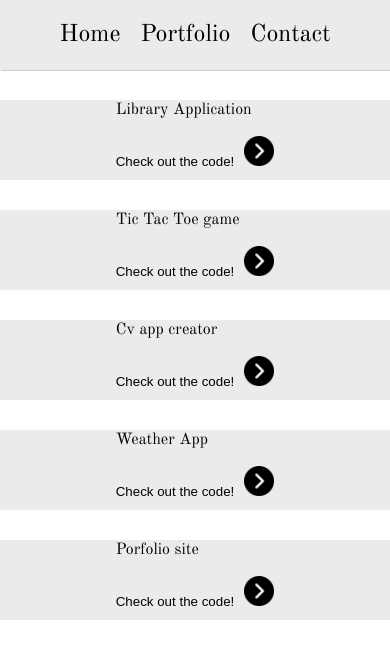
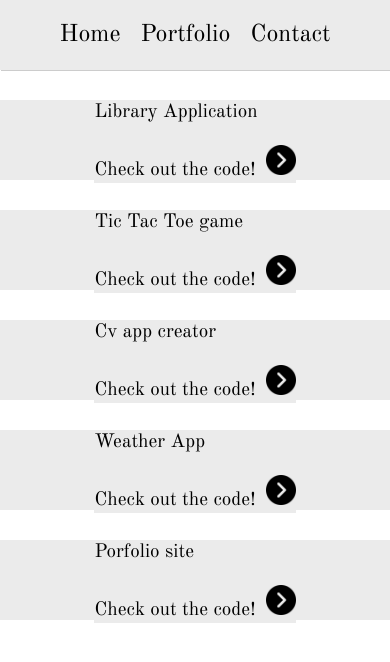
Before and after one commit to a-sha0234/portfolio-site, a React (Create React App) app: page /portfolio in a window 390 px wide. Shown: the top 662 px of the page. Built offline with nearby package versions, Linux system fonts and the light colour scheme.

Commit message:
add comments the different pages and components

```diff
--- a/src/Pages/Contact.js
+++ b/src/Pages/Contact.js
@@ -2,7 +2,7 @@ import React from "react";
 export default function Contact() {
   return (
     <div>
-      <h1>this is contact page</h1>
+      <h1>Get in touch</h1>
     </div>
   );
 }
--- a/src/Pages/Data.js
+++ b/src/Pages/Data.js
@@ -1,3 +1,7 @@
+//-----------------------------------------------------------------------------------------
+// data from github
+//-----------------------------------------------------------------------------------------
+
 const data = [
   {
     id: 1,
--- a/src/Pages/Error.js
+++ b/src/Pages/Error.js
@@ -1,6 +1,10 @@
 import React from "react";
 
 export default function Error() {
+  //-----------------------------------------------------------------------------------------
+  // Return  jsx
+  //-----------------------------------------------------------------------------------------
+
   return (
     <div>
       <h1> ERROR! PAGE NOT FOUND </h1>
--- a/src/Pages/Home.js
+++ b/src/Pages/Home.js
@@ -1,4 +1,8 @@
 export default function Home() {
+  //-----------------------------------------------------------------------------------------
+  // return JSX
+  //-----------------------------------------------------------------------------------------
+
   return (
     <div className="wrapper">
       <main className="information">
--- a/src/components/Navbar.js
+++ b/src/components/Navbar.js
@@ -2,6 +2,10 @@ import React from "react";
 import { Link } from "react-router-dom";
 
 export default function Navbar() {
+  //-----------------------------------------------------------------------------------------
+  // return JSX
+  //-----------------------------------------------------------------------------------------
+
   return (
     <header>
       <nav className="navbar">
--- a/src/scss/_globals.scss
+++ b/src/scss/_globals.scss
@@ -38,8 +38,8 @@
 
   // End of home page styling
   //-----------------------------------------------------------------------------------------
-  // Start of portfolio page styling
-  // Card
+  // Start of portfolio page and card  styling
+
   .card {
     display: flex;
     margin-top: 30px;
@@ -47,11 +47,13 @@
     height: 80px;
     font-family: $fontStyle;
     background-color: #ebebeb;
-
+    font-size: $fontSize;
     &__button {
       border: none;
       background-color: #ebebeb;
       margin-top: 10%;
+      font-family: $fontStyle;
+      font-size: $fontSize;
     }
     &__arrow {
       height: 30px;
@@ -59,4 +61,6 @@
       margin-left: 10px;
     }
   }
+
+  // End of portfolio page and card styling
 }
--- a/src/scss/_variables.scss
+++ b/src/scss/_variables.scss
@@ -1 +1,2 @@
 $fontStyle: "Old Standard TT", serif;
+$fontSize: 1.2rem;
```
Also changed, not shown: src/Pages/Portfolio.js (+8 -0 lines).
